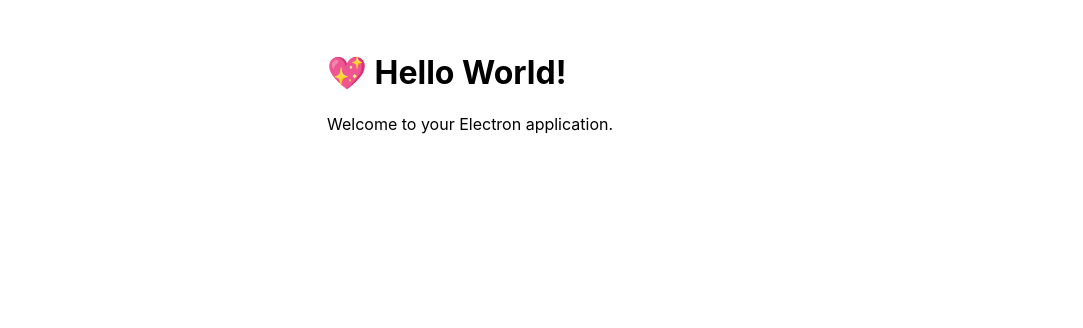
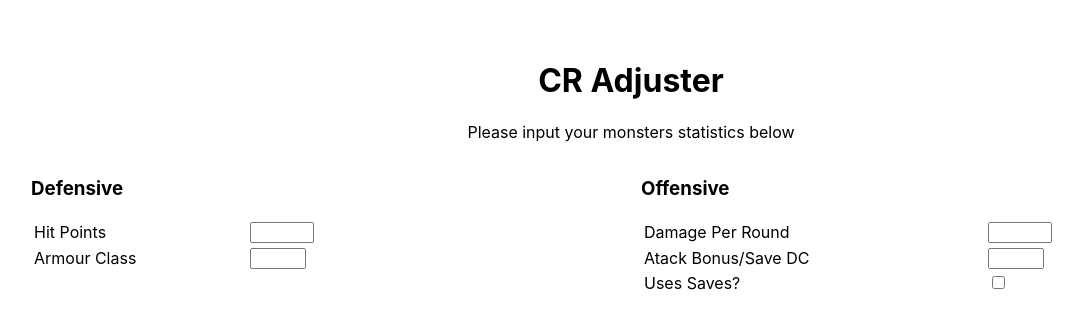
Before and after one commit to tplamondon/5e-CR-Adjuster, an Electron app: page src/index.html in a window 1280 px wide. Shown: the whole page, without its empty margins (9-1092 px from the left). Drawn offline with Linux system fonts and the light colour scheme.

Commit message:
basic beginning layout

```diff
--- a/src/index.css
+++ b/src/index.css
@@ -1,6 +1,41 @@
 body {
   font-family: -apple-system, BlinkMacSystemFont, "Segoe UI", Roboto, Helvetica, Arial, sans-serif;
-  margin: auto;
-  max-width: 38rem;
+  /*margin: auto;*/
+  /*max-width: 38rem;*/
   padding: 2rem;
 }
+
+
+.grid-container2 {
+  display: grid;
+  grid-template-columns: 1fr 1fr;
+  grid-gap: 20px;
+}
+
+.grid-container3 {
+  display: grid;
+  grid-template-columns: 1fr 1fr 1fr;
+  grid-gap: 20px;
+}
+
+.grid-container4 {
+  display: grid;
+  grid-template-columns: 1fr 1fr 1fr 1fr;
+  grid-gap: 20px;
+}
+
+table.noBorder{
+  border:none;
+}
+
+table.noBorder tr{
+  border:none
+}
+
+table.noBorder tr td{
+  border:none
+}
+
+table.noBorder th{
+  border:none
+}
--- a/src/index.html
+++ b/src/index.html
@@ -7,7 +7,46 @@
     <script defer src="logic.js"> </script>
   </head>
   <body>
-    <h1>💖 Hello World!</h1>
-    <p>Welcome to your Electron application.</p>
-  </body>
-</html>
+    <h1 style="text-align: center;">CR Adjuster</h1>
+    <p style="text-align: center;">Please input your monsters statistics below</p>
+
+
+    <div class="grid-container2">
+      <div class="defensiveCR">
+        <h3>Defensive</h3>
+        <table>
+          <tr>
+            <td style="width: 33%;">Hit Points</td>
+            <td style="width: 34%;"></td>
+            <td style="width: 33%;"><input type="number" id="hit-points" name="hit-points" min="1" max="850"></td>
+          </tr>
+          <tr>
+            <td style="width: 33%;">Armour Class</td>
+            <td style="width: 34%;"></td>
+            <td style="width: 33%;"><input type="number" id="AC" name="AC" min="1" max="50"></td>
+          </tr>
+        </table>
+      </div>
+      <div class="offensiveCR">
+        <h3>Offensive</h3>
+        <table>
+          <tr>
+            <td style="width: 33%;">Damage Per Round</td>
+            <td style="width: 34%;"></td>
+            <td style="width: 33%;"><input type="number" id="damagePerRound" name="damagePerRound" min="0" max="320"></td>
+          </tr>
+          <tr>
+            <td style="width: 33%;">Atack Bonus/Save DC</td>
+            <td style="width: 34%;"></td>
+            <td style="width: 33%;"><input type="number" id="atkBonus" name="atkBonus" min="3" max="14"></td>
+          </tr>
+          <tr>
+            <td style="width: 33%;">Uses Saves?</td>
+            <td style="width: 34%;"></td>
+            <td style="width: 33%;"><input type="checkbox" id="useSave" name="useSave" value="usesSaves"></td>
+          </tr>
+        </table>
+
+      </div>
+
+    </div>
--- a/src/index.js
+++ b/src/index.js
@@ -9,8 +9,8 @@
 const createWindow = () => {
   // Create the browser window.
   const mainWindow = new BrowserWindow({
-    width: 800,
-    height: 600,
+    width: 1280,
+    height: 720,
   });
 
   // and load the index.html of the app.
--- a/src/logic.js
+++ b/src/logic.js
@@ -28,3 +28,8 @@
 function calcOffensiveCR(){
 
 }
+
+
+function calcAvgCR(){
+
+}
```
